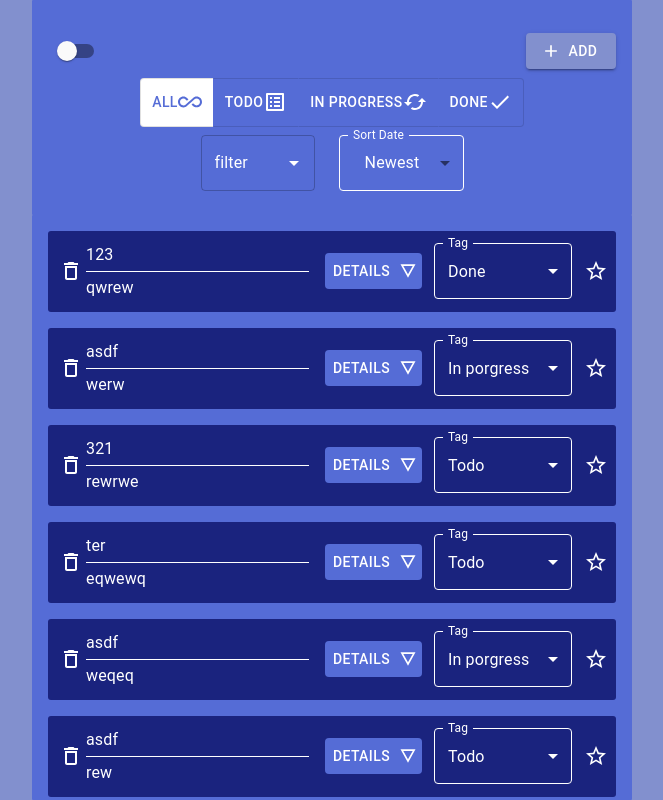
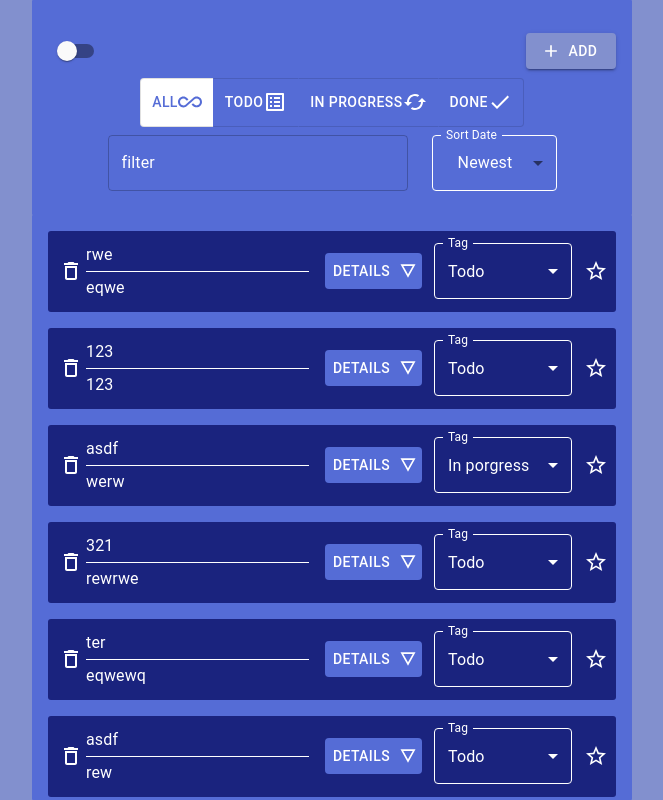
Before and after one commit to jeron1moo/todo, a React (Create React App) app: page / in a window 1280 px wide. Shown: the whole page, without its empty margins (308-971 px from the left). Built offline with nearby package versions, Linux system fonts and the light colour scheme; data requests are answered from the project's data file.

Commit message:
corrections

```diff
--- a/db.json
+++ b/db.json
@@ -28,15 +28,6 @@
       "modifiedAt": "2021-08-13T07:32:30.164Z"
     },
     {
-      "title": "123",
-      "description": "eqw",
-      "state": "TODO_INBOX",
-      "id": "xu1rP_JIiFeD3bbGTbZ4f",
-      "tag": "IN_PROGRESS",
-      "createdAt": "2021-08-13T07:32:36.498Z",
-      "modifiedAt": "2021-08-13T07:32:36.498Z"
-    },
-    {
       "title": "sdfew",
       "description": "eqw",
       "state": "TODO_INBOX",
@@ -46,15 +37,6 @@
       "modifiedAt": "2021-08-13T07:32:39.510Z"
     },
     {
-      "title": "123",
-      "description": "qwewqeqw",
-      "state": "TODO_INBOX",
-      "id": "KwvSHxS-VrOCsa-OILZFa",
-      "tag": "TODO",
-      "createdAt": "2021-08-13T07:32:42.277Z",
-      "modifiedAt": "2021-08-13T07:32:42.277Z"
-    },
-    {
       "title": "asdf",
       "description": "rew",
       "state": "TODO_INBOX",
@@ -62,15 +44,6 @@
       "tag": "TODO",
       "createdAt": "2021-08-13T07:32:46.642Z",
       "modifiedAt": "2021-08-13T07:32:46.642Z"
-    },
-    {
-      "title": "asdf",
-      "description": "weqeq",
-      "state": "TODO_INBOX",
-      "id": "vaeWKOfvh9XyiwF1UUeqI",
-      "tag": "IN_PROGRESS",
-      "createdAt": "2021-08-13T07:32:49.837Z",
-      "modifiedAt": "2021-08-13T07:32:49.837Z"
     },
     {
       "title": "ter",
@@ -101,12 +74,21 @@
     },
     {
       "title": "123",
-      "description": "qwrew",
+      "description": "123",
       "state": "TODO_INBOX",
-      "id": "O1nT0xJD0BR6-JkakStfY",
-      "tag": "DONE",
-      "createdAt": "2021-08-13T07:33:05.960Z",
-      "modifiedAt": "2021-08-13T07:33:05.960Z"
+      "id": "Bq0VzruaRINevxltbRlb3",
+      "tag": "TODO",
+      "createdAt": "2021-08-16T09:21:02.108Z",
+      "modifiedAt": "2021-08-16T09:21:02.108Z"
+    },
+    {
+      "title": "rwe",
+      "description": "eqwe",
+      "state": "TODO_INBOX",
+      "id": "f_3qLSi_6SwUVGrj01fmk",
+      "tag": "TODO",
+      "createdAt": "2021-08-16T09:21:05.433Z",
+      "modifiedAt": "2021-08-16T09:21:05.433Z"
     }
   ]
 }
--- a/src/components/FilterField/FilterField.jsx
+++ b/src/components/FilterField/FilterField.jsx
@@ -1,6 +1,6 @@
 import React, { useEffect, useState } from 'react';
-import { Autocomplete } from '@material-ui/lab';
-import { TextField } from '@material-ui/core';
+import { Autocomplete, createFilterOptions } from '@material-ui/lab';
+import { TextField, CircularProgress } from '@material-ui/core';
 import { matchSorter } from 'match-sorter';
 import useStyles from './styles';
 import { useGetTodos } from '../../hooks/useQueries';
@@ -9,49 +9,67 @@ import { useActions } from '../../hooks/useActions';
 const FilterField = () => {
   const classes = useStyles();
   const { filterTodoTitles } = useActions();
-  const { data, isLoading, isError } = useGetTodos();
-  const [tags, setTags] = useState({ tags: [] });
+  const [titles, setTitles] = useState([]);
+  const [tags, setTags] = useState([]);
+  const { data, isLoading } = useGetTodos();
 
-  const filterOptions = (options, { inputValue }) =>
-    matchSorter(options, inputValue);
+  const filter = createFilterOptions();
 
-  const onTagsChange = (e, values) => {
-    setTags({
-      tags: values,
-    });
+  const filterOptions = (options, params) => {
+    const filtered = filter(options, params);
+
+    if (params.inputValue !== '') {
+      filtered.push(params.inputValue);
+    }
+
+    return filtered;
   };
 
   useEffect(() => {
-    filterTodoTitles(tags.tags);
+    if (!data || isLoading) return setTitles([]);
+    return setTitles(Array.from(new Set(data.map((t) => t.title))));
+  }, [data]);
+
+  useEffect(() => {
+    filterTodoTitles(tags);
   }, [tags]);
 
-  if (isLoading) {
-    return <h1>asd</h1>;
-  }
-
-  if (isError) {
-    return <h1>asd</h1>;
-  }
-
-  const titles = Array.from(new Set(data.map((t) => t.title)));
+  const onTagsChange = (e, values) => {
+    const searchParam = matchSorter(titles, e.target.textContent);
+    setTags([...searchParam, values]);
+  };
 
   return (
     <div className={classes.filterField}>
       <Autocomplete
-        multiple
         options={titles}
-        getOptionLabel={(option) => option}
-        defaultValue={[]}
-        limitTags={2}
+        values={tags}
         onChange={onTagsChange}
         filterSelectedOptions
         filterOptions={filterOptions}
+        loading={isLoading}
+        getOptionLabel={(option) => {
+          return option;
+        }}
+        freeSolo
         renderInput={(params) => (
           <TextField
             {...params}
             variant="outlined"
             label="filter"
-            placeholder="Titles"
+            placeholder="titles"
+            InputProps={{
+              ...params.InputProps,
+              endAdornment: (
+                <>
+                  {isLoading ? (
+                    <CircularProgress color="inherit" size={20} />
+                  ) : (
+                    params.InputProps.endAdornment
+                  )}
+                </>
+              ),
+            }}
           />
         )}
       />
--- a/src/components/FilterField/styles.js
+++ b/src/components/FilterField/styles.js
@@ -4,7 +4,7 @@ export default makeStyles((theme) => ({
   filterField: {
     color: theme.palette.secondary.main,
     backgroundColor: theme.palette.primary.main,
-    width: 'auto',
+    width: '300px',
     '& .MuiOutlinedInput-notchedOutline': {
       borderColor: 'theme.palette.secondary.main',
     },
```
